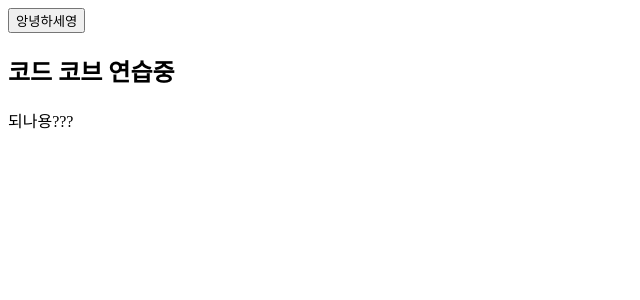
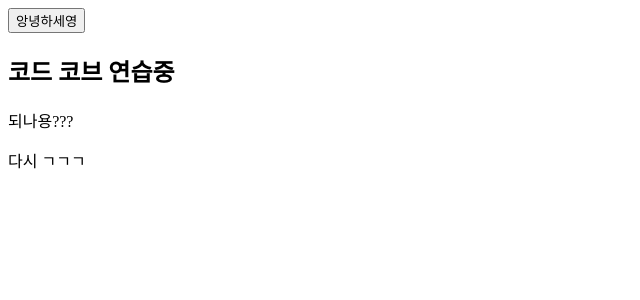
Before and after one commit to ggjiny/cicd-jest, a Next.js app: page / in a window 1280 px wide. Shown: the top 300 px of the page, without its empty margins (0-640 px from the left). Built offline with nearby package versions, Linux system fonts and the light colour scheme.

Commit message:
test: test

```diff
--- a/app/page.tsx
+++ b/app/page.tsx
@@ -8,6 +8,7 @@ export default function Page() {
       <button>앙녕하세영</button>
       <h2>코드 코브 연습중</h2>
       <p> 되나용???</p>
+      <p>다시 ㄱㄱㄱ</p>
     </div>
   );
 }
```
